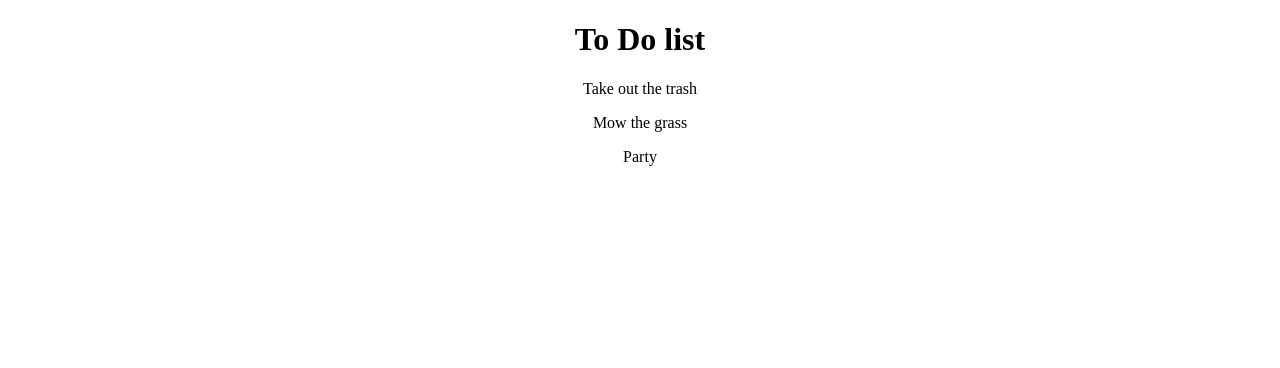
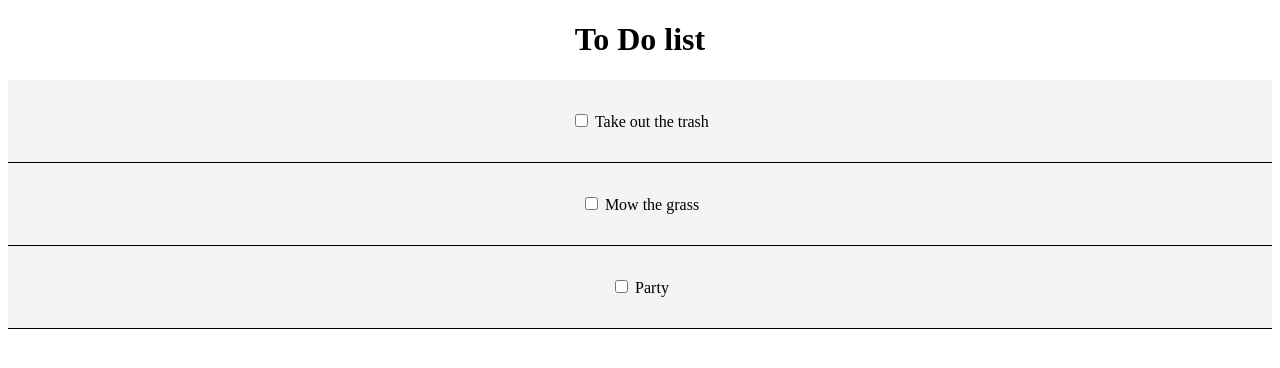
Before and after one commit to kailagoff/todo_react, a React (Create React App) app: page / in a window 1280 px wide. Shown: the top 368 px of the page. Built offline with nearby package versions, Linux system fonts and the light colour scheme.

Commit message:
add css styling functions and markComplete method for cheching box

```diff
--- a/src/App.js
+++ b/src/App.js
@@ -23,11 +23,21 @@ class App extends Component {
     ]
   }
 
+  //checkbox event method
+    markComplete = (id) => {
+      this.setState({todo: this.state.todo.map(task => {
+        if(task.id ===id) {
+          task.completed =!task.completed
+        }
+        return task;
+      }) });
+    }
+
   render() {
     return (
       <div className="App">
         <h1>To Do list</h1>
-        <Todo todo={this.state.todo} />
+        <Todo todo={this.state.todo} markComplete={this.markComplete} />
       </div>
     );
   }
--- a/src/components/Todo.js
+++ b/src/components/Todo.js
@@ -1,12 +1,20 @@
 import React, { Component } from 'react';
 import TodoTask from './TodoTask';
+import PropTypes from 'prop-types';
 
 class Todo extends Component {
+
+
   render() {
     return this.props.todo.map((task) =>
-      <TodoTask key={task.id}task={task} />
+      <TodoTask key={task.id} task={task} markComplete={this.props.markComplete}/>
      );
   }
 }
 
+//validates PropTypes
+Todo.propTypes = {
+  todo: PropTypes.array.isRequired
+}
+
 export default Todo;
--- a/src/components/TodoTask.js
+++ b/src/components/TodoTask.js
@@ -1,13 +1,40 @@
 import React, { Component } from 'react'
+import PropTypes from 'prop-types';
 
 export class TodoTask extends Component {
+
+//css styling function
+getStyle = () => {
+  return {
+    background: '#f4f4f4',
+    padding: '15px',
+    borderBottom: '1px black solid',
+    textDecoration: this.props.task.completed ? 'line-through red' : 'none'
+  }
+}
+
+
   render(){
+    const { id, title } = this.props.task;
     return (
-      <div>
-        <p>{this.props.task.title}</p>
+      <div style={this.getStyle()}>
+        <p>
+          <input type="checkbox" onChange={this.props.markComplete.bind(this, id)}/> {' '}
+          {title}
+        </p>
       </div>
     )
   }
 }
 
+// validates the PropTypess
+TodoTask.propTypes = {
+  task: PropTypes.object.isRequired
+}
+
+//css variables
+// const taskStyle = {
+//   backgroundColor: '#f4f4f4'
+// }
+
 export default TodoTask
```
